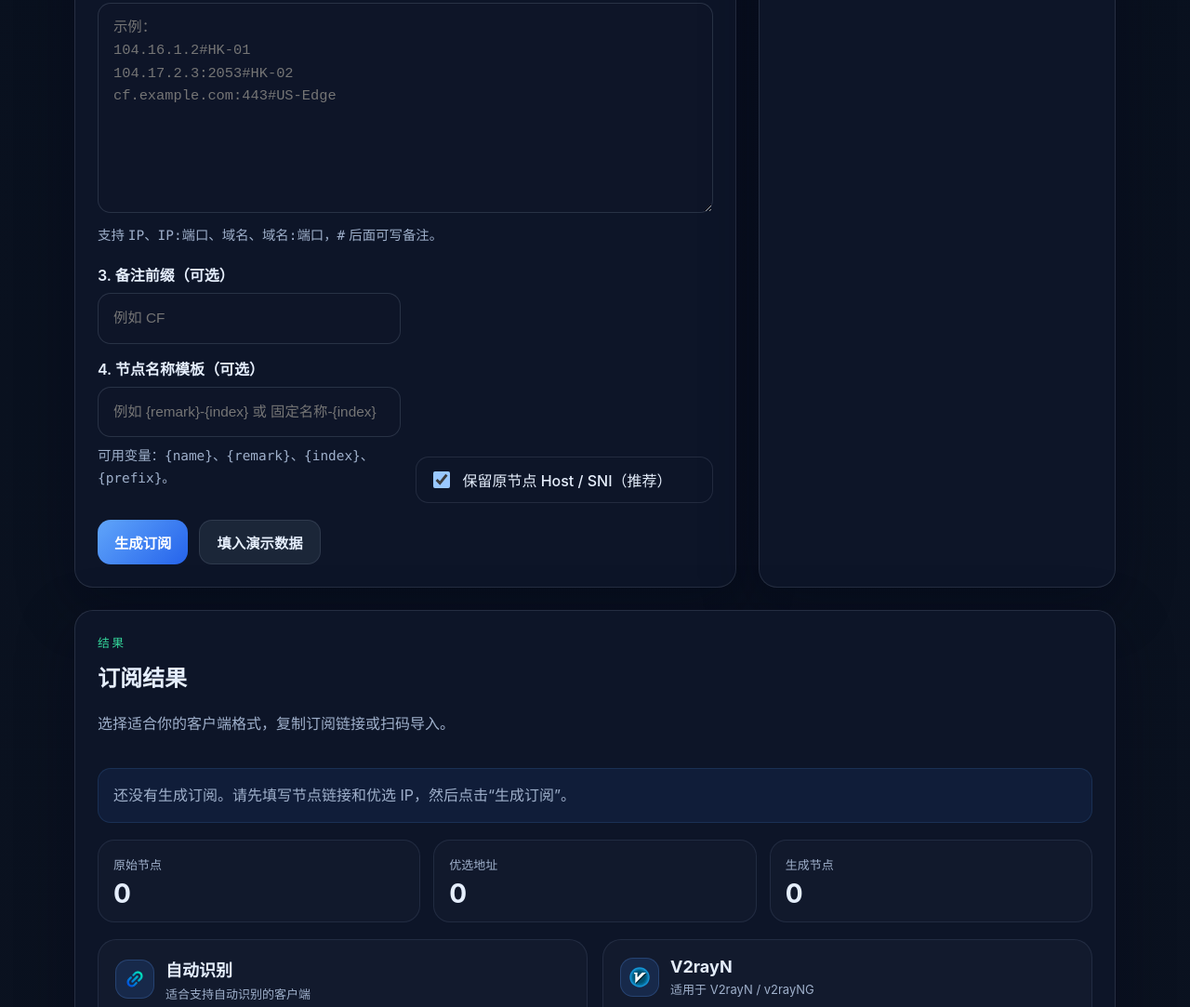
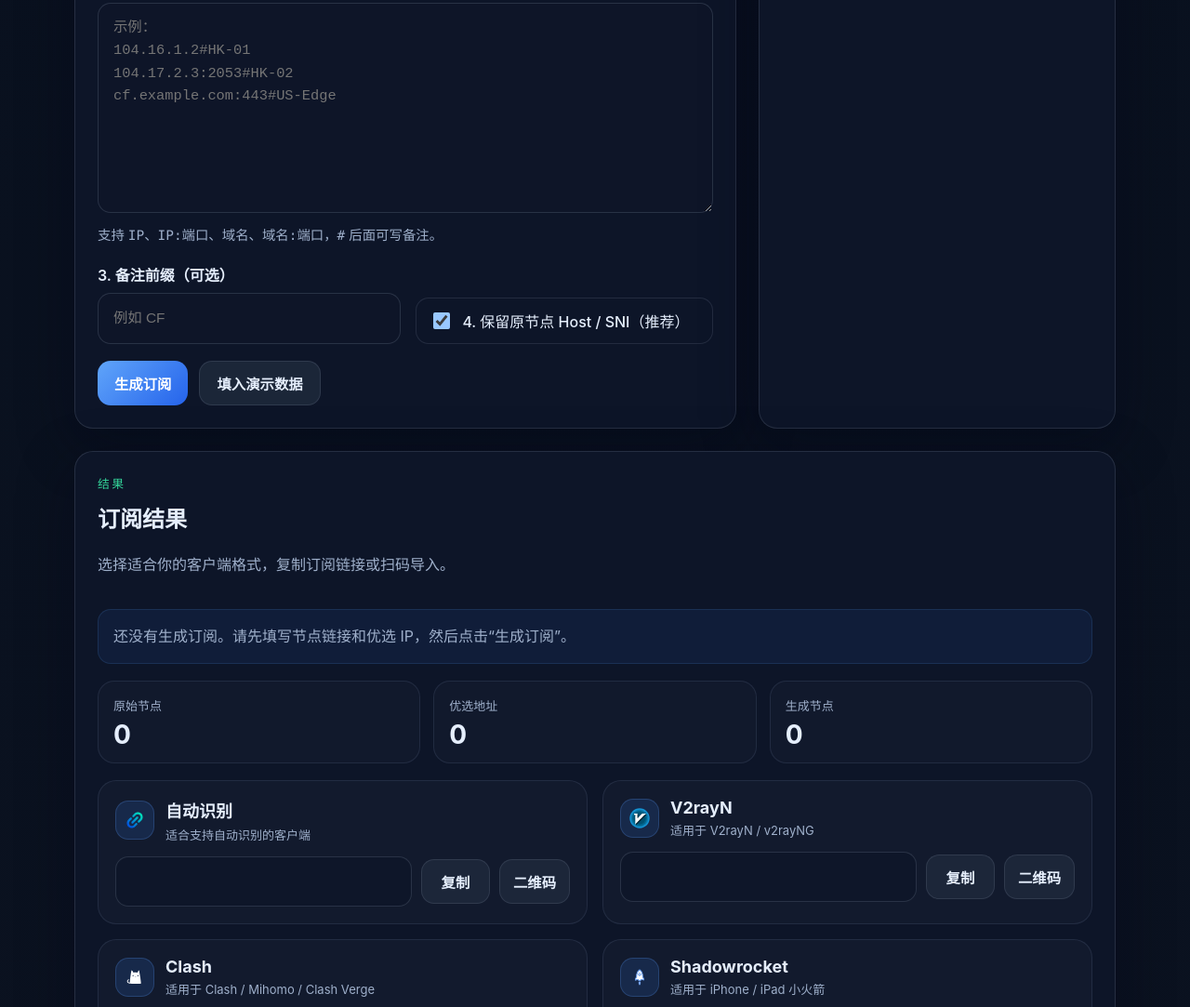
Before and after one commit to zxy5821/cloudflaresub, a website: page public/index.html in a window 1280 px wide. Shown: the part 936-2019 px from the top of the page at 93% size. Drawn offline with Linux system fonts and the light colour scheme.

Commit message:
Remove node name template from UI

```diff
--- a/public/app.js
+++ b/public/app.js
@@ -32,7 +32,6 @@ fillDemoBtn.addEventListener('click', () => {
   nodeLinksInput.value = demoVmess;
   document.getElementById('preferredIps').value = demoIps;
   document.getElementById('namePrefix').value = 'CF';
-  document.getElementById('nameTemplate').value = '{name} | {remark}';
   document.getElementById('keepOriginalHost').checked = true;
   syncNameMappingsFromNodeLinks();
 });
@@ -48,7 +47,6 @@ form.addEventListener('submit', async (event) => {
     nodeLinks: nodeLinksInput.value,
     preferredIps: document.getElementById('preferredIps').value,
     namePrefix: document.getElementById('namePrefix').value,
-    nameTemplate: document.getElementById('nameTemplate').value,
     nameMappings: nameMappingsInput.value,
     keepOriginalHost: document.getElementById('keepOriginalHost').checked,
   };
--- a/public/index.html
+++ b/public/index.html
@@ -76,25 +76,13 @@ cf.example.com:443#US-Edge"
           </div>
 
           <div class="grid two-col compact">
-            <div class="stack-md">
-              <div>
-                <label for="namePrefix">3. 备注前缀（可选）</label>
-                <input id="namePrefix" name="namePrefix" type="text" placeholder="例如 CF" />
-              </div>
-              <div>
-                <label for="nameTemplate">4. 节点名称模板（可选）</label>
-                <input
-                  id="nameTemplate"
-                  name="nameTemplate"
-                  type="text"
-                  placeholder="例如 {remark}-{index} 或 固定名称-{index}"
-                />
-                <p class="hint">可用变量：<code>{name}</code>、<code>{remark}</code>、<code>{index}</code>、<code>{prefix}</code>。</p>
-              </div>
+            <div>
+              <label for="namePrefix">3. 备注前缀（可选）</label>
+              <input id="namePrefix" name="namePrefix" type="text" placeholder="例如 CF" />
             </div>
             <div class="checkbox-wrap">
               <input id="keepOriginalHost" name="keepOriginalHost" type="checkbox" checked />
-              <label for="keepOriginalHost">保留原节点 Host / SNI（推荐）</label>
+              <label for="keepOriginalHost">4. 保留原节点 Host / SNI（推荐）</label>
             </div>
           </div>
 
```
Also changed, not shown: README.md.
